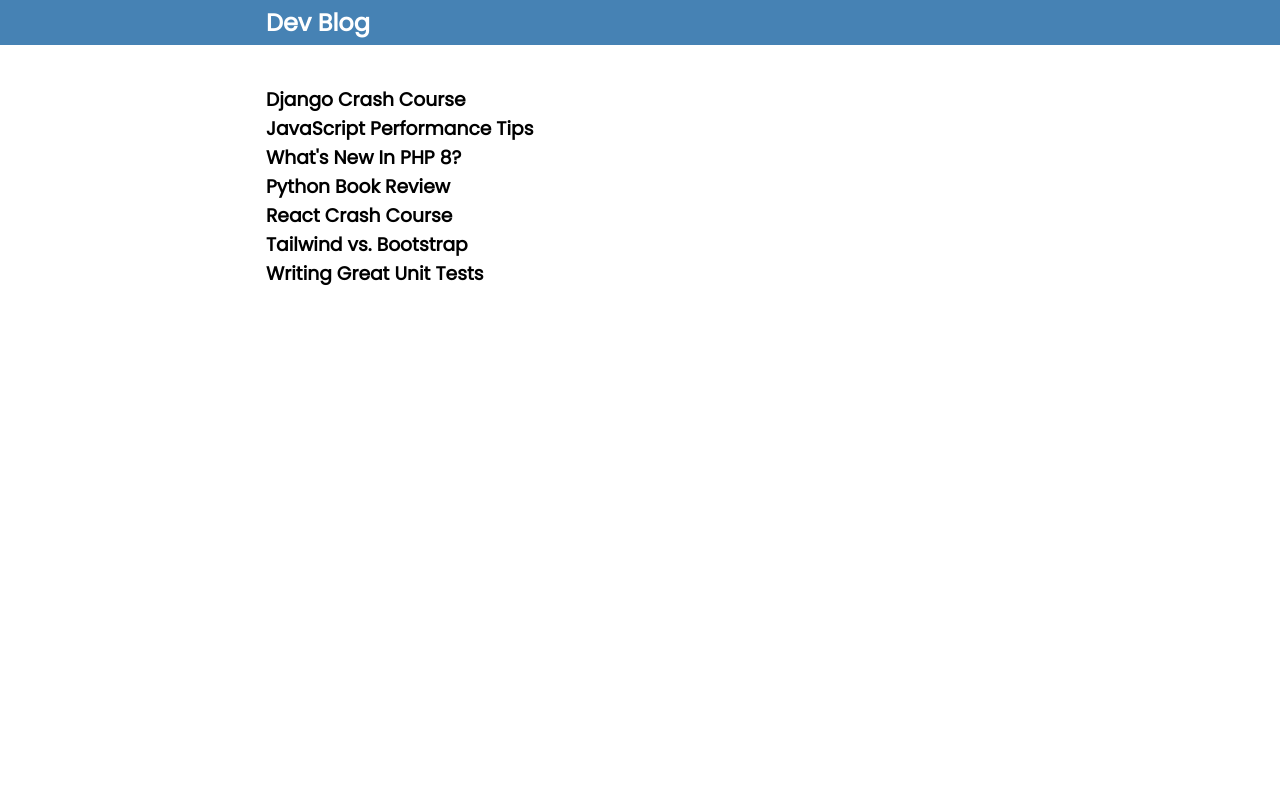
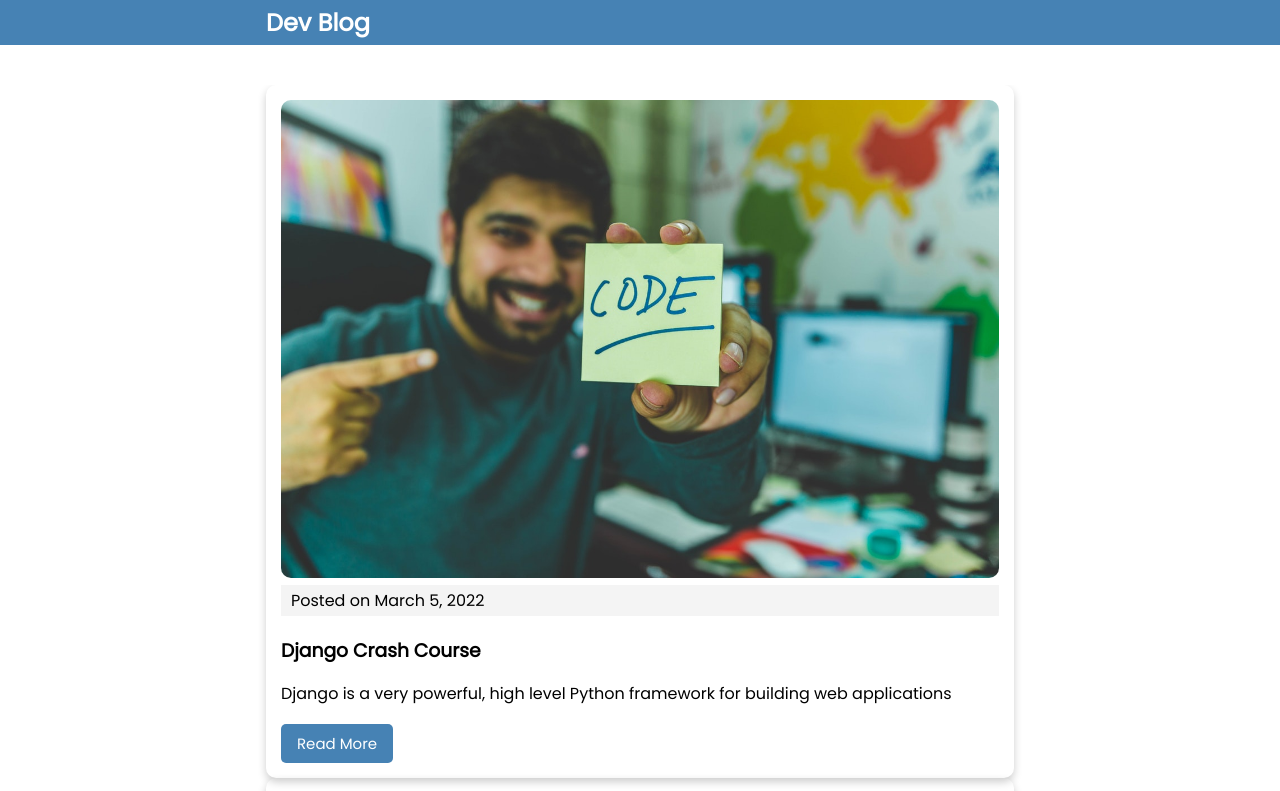
Before and after one commit to emanuelefavero/next-markdown-blog, a Next.js app: page / in a window 1280 px wide. Shown: the top 791 px of the page. Built offline with nearby package versions, Linux system fonts and the light colour scheme.

Commit message:
add images and text for posts in index.js and create /blog/slug.js

```diff
--- /dev/null
+++ b/components/Post.js
@@ -0,0 +1,20 @@
+/* eslint-disable @next/next/no-img-element */
+import Link from 'next/link'
+import Image from 'next/image'
+
+export default function Post({ post }) {
+  return (
+    <div className='card'>
+      <img src={post.frontmatter.cover_image} alt={post.frontmatter.title} />
+
+      <div className='post-date'>Posted on {post.frontmatter.date}</div>
+
+      <h3>{post.frontmatter.title}</h3>
+      <p>{post.frontmatter.excerpt}</p>
+
+      <Link href={`/blog/${post.slug}`} className='btn'>
+        Read More
+      </Link>
+    </div>
+  )
+}
--- /dev/null
+++ b/pages/blog/[slug].js
@@ -0,0 +1,3 @@
+export default function PostPage() {
+  return <div>Post Detail</div>
+}
--- a/pages/index.js
+++ b/pages/index.js
@@ -2,7 +2,7 @@
 import fs from 'fs'
 import path from 'path'
 import matter from 'gray-matter'
-import Image from 'next/image'
+import Post from '@/components/Post'
 import Head from 'next/head'
 
 export default function Home({ posts }) {
@@ -13,7 +13,7 @@ export default function Home({ posts }) {
       </Head>
       {posts.map((post, index) => (
         <div key={index}>
-          <h3>{post.frontmatter.title}</h3>
+          <Post post={post} />
         </div>
       ))}
     </>
@@ -44,8 +44,6 @@ export async function getStaticProps() {
     }
   })
 
-  // console.log(posts)
-
   return {
     props: {
       posts,
```
